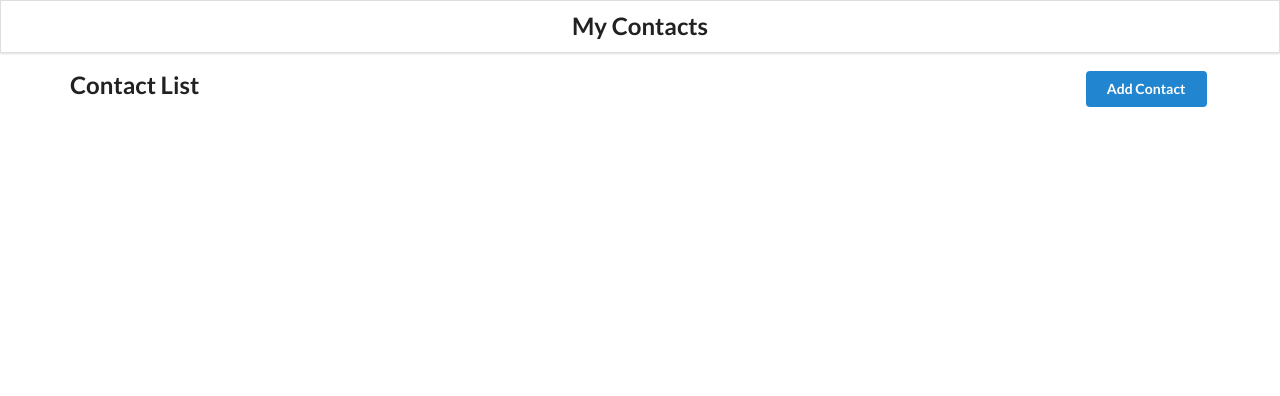
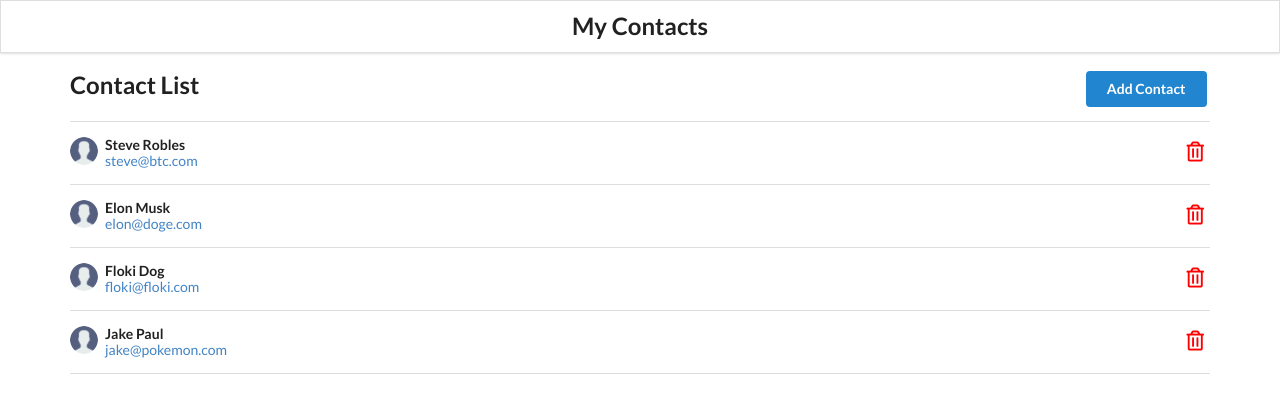
Before and after one commit to 0xholmes/react-contacts-app, a React (Create React App) app: page / in a window 1280 px wide. Shown: the top 396 px of the page. Built offline with nearby package versions, Linux system fonts and the light colour scheme; data requests are answered from the project's data file.

Commit message:
Add files via upload

```diff
--- /dev/null
+++ b/db.json
@@ -0,0 +1,25 @@
+{
+    "contacts": [
+        {
+            "firstName":"Steve",
+            "lastName":"Robles",
+            "email":"steve@btc.com","id":"54cf3879-e522-4903-a54b-90b70fe912d3"
+        },
+        {
+            "firstName":"Elon",
+            "lastName":"Musk",
+            "email":"elon@doge.com","id":"168f7ef3-8d16-4455-80aa-bc317d3c0e5f"
+
+        },
+        {
+            "firstName":"Floki",
+            "lastName":"Dog",
+            "email":"floki@floki.com","id":"3a3283a0-613a-4bf7-a0c0-cd7154186712"
+        },
+        {
+            "firstName":"Jake",
+            "lastName":"Paul",
+            "email":"jake@pokemon.com","id":"659e2bfb-6256-4f88-971c-6c642be7f152"
+        }
+    ]
+}
--- a/package.json
+++ b/package.json
@@ -6,6 +6,7 @@
     "@testing-library/jest-dom": "^5.14.1",
     "@testing-library/react": "^11.2.7",
     "@testing-library/user-event": "^12.8.3",
+    "axios": "^0.22.0",
     "react": "^17.0.2",
     "react-dom": "^17.0.2",
     "react-router-dom": "^5.3.0",
@@ -17,7 +18,8 @@
     "start": "react-scripts start",
     "build": "react-scripts build",
     "test": "react-scripts test",
-    "eject": "react-scripts eject"
+    "eject": "react-scripts eject",
+    "server": "json-server --watch db.json --port 8000"
   },
   "eslintConfig": {
     "extends": [
--- a/src/App.js
+++ b/src/App.js
@@ -1,14 +1,21 @@
 import React, { useState, useEffect } from "react"
 import { BrowserRouter as Router, Switch, Route } from "react-router-dom"
 import { uuid } from "uuidv4"
+import api from "./api/contacts"
 import "./App.css"
 import Header from "./components/Header"
 import AddContact from "./components/AddContact"
 import ContactList from "./components/ContactList"
+import ContactDetail from "./components/ContactDetail"
 
 const App = () => {
-  const LOCAL_STORAGE_KEY = "contacts"
+  // const LOCAL_STORAGE_KEY = "contacts"
   const [contacts, setContacts] = useState([])
+
+  const retrieveContacts = async () => {
+    const res = await api.get("/contacts")
+    return res.data
+  }
 
   const addContacts = contact => {
     setContacts([...contacts, { ...contact, id: uuid() }])
@@ -22,12 +29,19 @@ const App = () => {
   }
 
   useEffect(() => {
-    const retrieveContacts = JSON.parse(localStorage.getItem(LOCAL_STORAGE_KEY))
-    if (retrieveContacts) setContacts(retrieveContacts)
+    // const retrieveContacts = JSON.parse(localStorage.getItem(LOCAL_STORAGE_KEY))
+    // if (retrieveContacts) setContacts(retrieveContacts)
+
+    const getAllContacts = async () => {
+      const allContacts = await retrieveContacts()
+      if (allContacts) setContacts(allContacts)
+    }
+
+    getAllContacts()
   }, [])
 
   useEffect(() => {
-    localStorage.setItem(LOCAL_STORAGE_KEY, JSON.stringify(contacts))
+    // localStorage.setItem(LOCAL_STORAGE_KEY, JSON.stringify(contacts))
   }, [contacts])
 
   return (
@@ -41,6 +55,9 @@ const App = () => {
           <Route path="/" exact>
             <ContactList contacts={contacts} getContactId={removeContacts} />
           </Route>
+          <Route path="/contact/:id">
+            <ContactDetail />
+          </Route>
         </Switch>
       </div>
     </Router>
--- /dev/null
+++ b/src/api/contacts.js
@@ -0,0 +1,5 @@
+import axios from "axios"
+
+export default axios.create({
+  baseURL: "http://localhost:8000",
+})
--- a/src/components/ContactCard.js
+++ b/src/components/ContactCard.js
@@ -1,4 +1,5 @@
 import user from "../images/user.png"
+import { Link } from "react-router-dom"
 
 const ContactCard = ({ contact, deleteContacts }) => {
   const { firstName, lastName, email, id } = contact
@@ -7,10 +8,12 @@ const ContactCard = ({ contact, deleteContacts }) => {
     <div className="item">
       <img className="ui avatar image" src={user} alt="user" />
       <div className="content">
-        <div className="header">
-          {firstName} {lastName}
-        </div>
-        <div>{email}</div>
+        <Link to={{ pathname: `/contact/${id}`, state: { contact: contact } }}>
+          <div className="header">
+            {firstName} {lastName}
+          </div>
+          <div>{email}</div>
+        </Link>
       </div>
       <i
         className="trash alternate outline icon"
--- /dev/null
+++ b/src/components/ContactDetail.js
@@ -0,0 +1,31 @@
+import React from "react"
+import user from "../images/user_detail.png"
+import { Link, useLocation } from "react-router-dom"
+
+const ContactDetail = () => {
+  const location = useLocation()
+  const { firstName, lastName, email } = location.state.contact
+
+  return (
+    <div className="main">
+      <div className="ui card centered">
+        <div className="image">
+          <img src={user} alt="user" />
+        </div>
+        <div className="content">
+          <div className="header">
+            {firstName} {lastName}
+          </div>
+          <div className="description">{email}</div>
+        </div>
+      </div>
+      <div className="ui card centered">
+        <Link to="/" className="ui card centered">
+          <button className="ui button blue center">Back</button>
+        </Link>
+      </div>
+    </div>
+  )
+}
+
+export default ContactDetail
```
Also changed, not shown: 1 other file (tests, documents, lock files or other folders).
